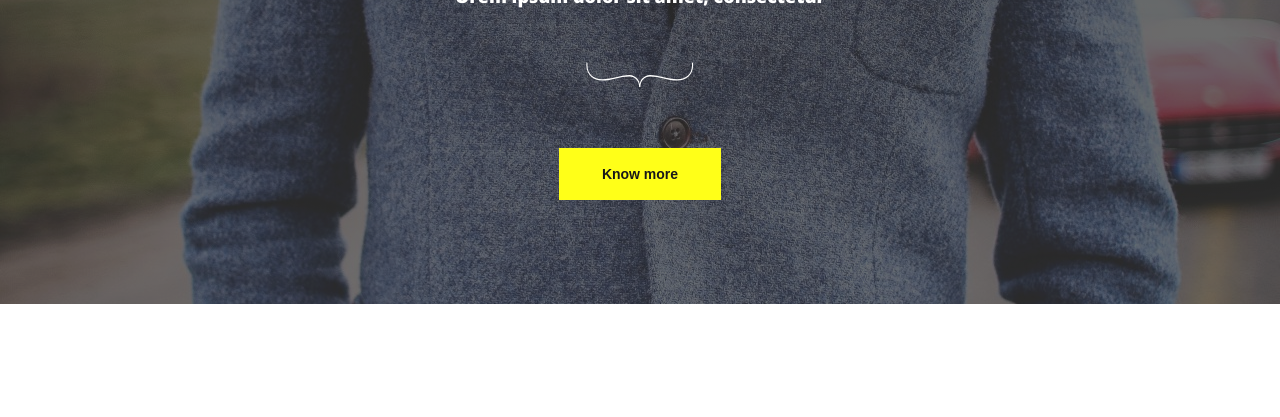
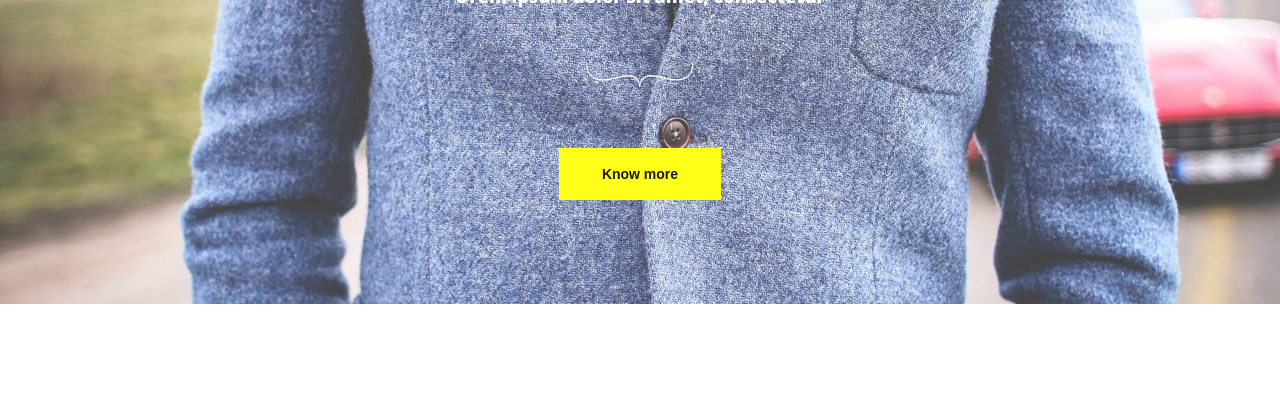
Before and after one commit to sadman2083/Class-8_HW, a plain HTML site: page index.html in a window 1280 px wide. Shown: the part 465-882 px from the top of the page. Drawn offline with nearby package versions, Linux system fonts and the light colour scheme.

Commit message:
Update style.css

```diff
--- a/css/style.css
+++ b/css/style.css
@@ -45,8 +45,7 @@ nav ul li a{
 /* Banner section start  */
 #banner{
 
-    background-image:
-    linear-gradient(to bottom, rgba(0, 0, 0, 0.685), rgba(0, 0, 0, 0.616)), url(/images/banner.jpg);
+    background-image:  url(/images/banner.jpg), linear-gradient(to bottom, rgba(0, 0, 0, 0.685), rgba(0, 0, 0, 0.616));
     height: 700px;
 
     width: ;
```
